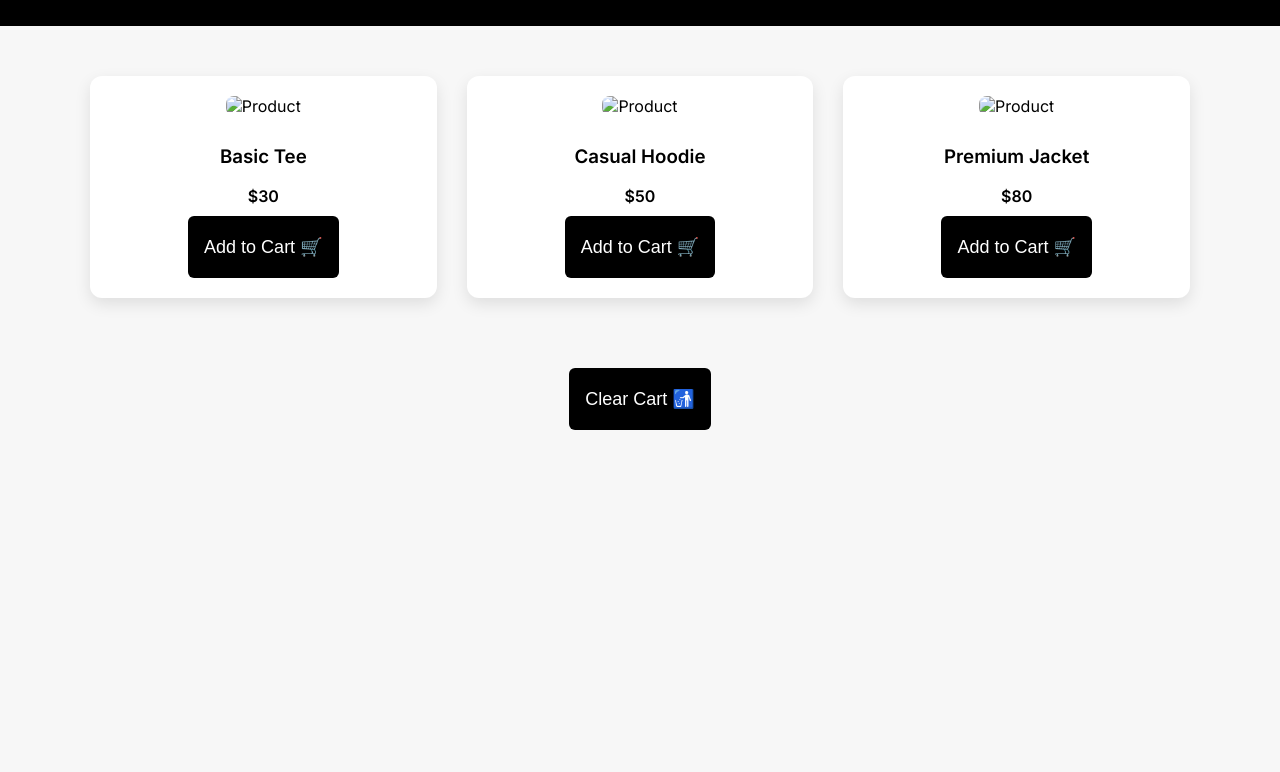
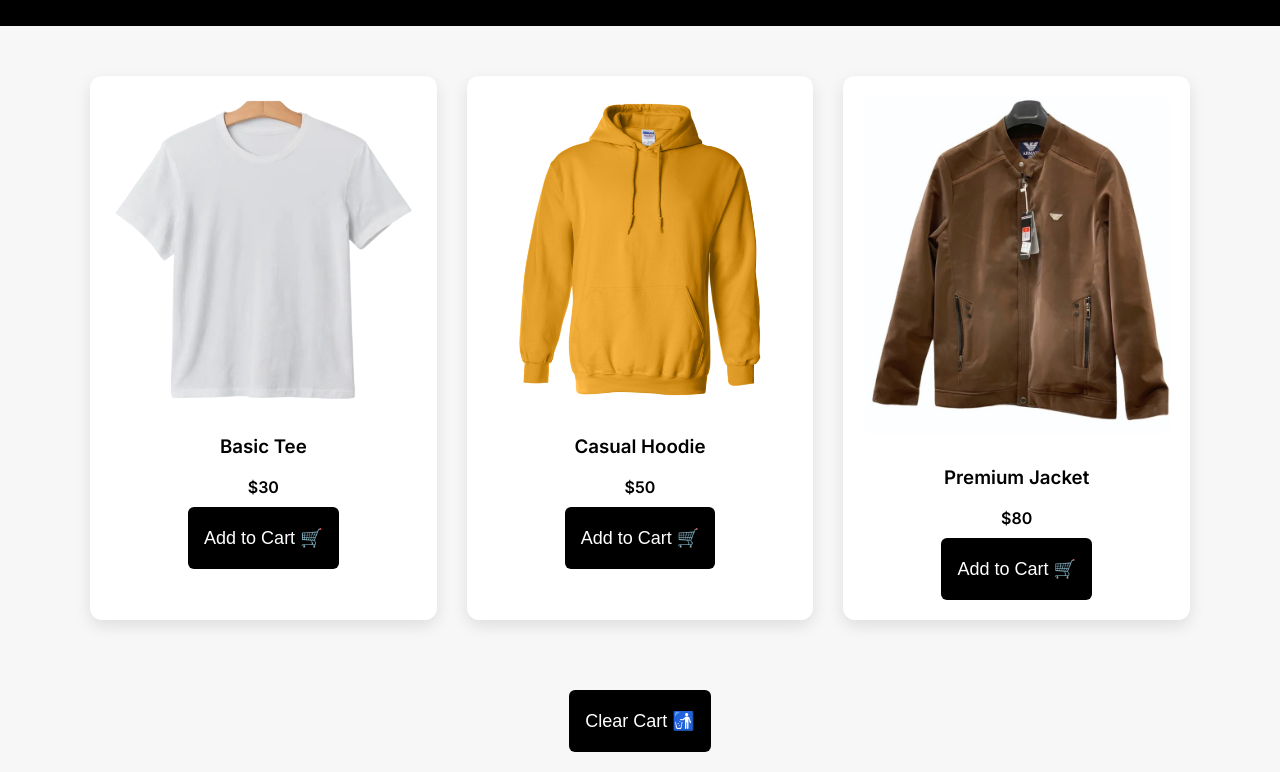
Before and after one commit to DHANISHM23/The-Dynamic-Promo-Bar-Cart-Simulation, a plain HTML site: page index.html in a window 1280 px wide. Shown: the part 106-878 px from the top of the page. Before the commit the page ends 800 px from the top, so only its background shows below. Drawn offline with Linux system fonts and the light colour scheme; the site is published under a folder, as on GitHub Pages, so addresses that start at the root find nothing.

Commit message:
Fix image path

```diff
--- a/index.html
+++ b/index.html
@@ -7,7 +7,7 @@
     <title>The Dynamic Promo Bar & Cart Simulation</title>
 
     <link rel="stylesheet" href="style.css" />
-    <link rel="icon" href="/assets/logo.png" />
+    <link rel="icon" href="assets/imgs/logo.png" />
 
     <link
       href="https://fonts.googleapis.com/css2?family=Inter:wght@400;600&display=swap"
@@ -25,21 +25,21 @@
     <!-- Products -->
     <div class="products">
       <div class="product">
-        <img src="/assets/imgs/white-tee.webp" alt="Product" />
+        <img src="assets/imgs/white-tee.webp" alt="Product" />
         <h3>Basic Tee</h3>
         <p class="price">$30</p>
         <button class="addBtn" data-price="30">Add to Cart 🛒</button>
       </div>
 
       <div class="product">
-        <img src="/assets/imgs/Hoodie-Free.png" alt="Product" />
+        <img src="assets/imgs/Hoodie-Free.png" alt="Product" />
         <h3>Casual Hoodie</h3>
         <p class="price">$50</p>
         <button class="addBtn" data-price="50">Add to Cart 🛒</button>
       </div>
 
       <div class="product">
-        <img src="/assets/imgs/mens-jacket.jpg" alt="Product" />
+        <img src="assets/imgs/mens-jacket.jpg" alt="Product" />
         <h3>Premium Jacket</h3>
         <p class="price">$80</p>
         <button class="addBtn" data-price="80">Add to Cart 🛒</button>
```
Also changed, not shown: assets/imgs/cart-icon-28356.png (renamed from assets/cart-icon-28356.png), assets/imgs/logo.png (renamed from assets/logo.png).
